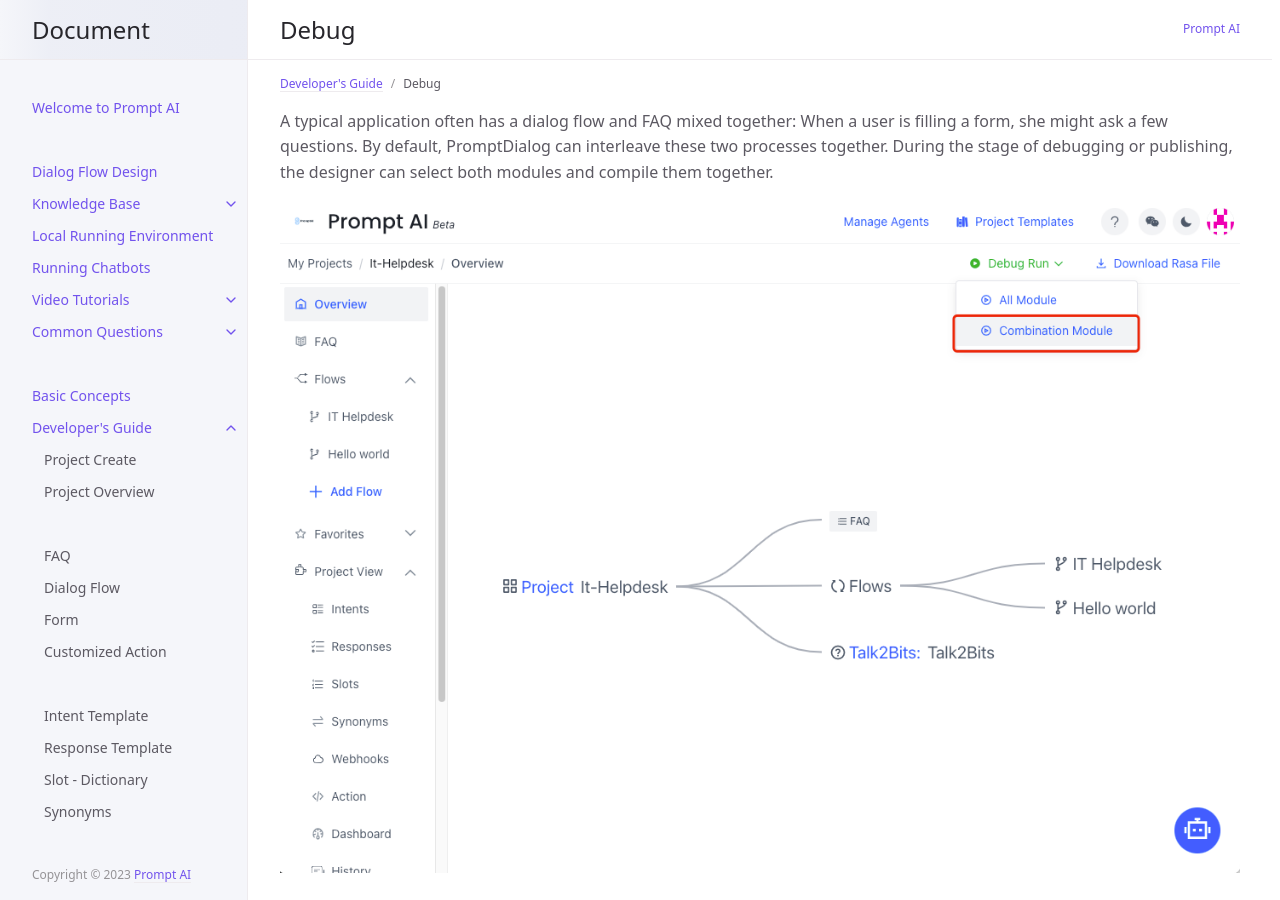
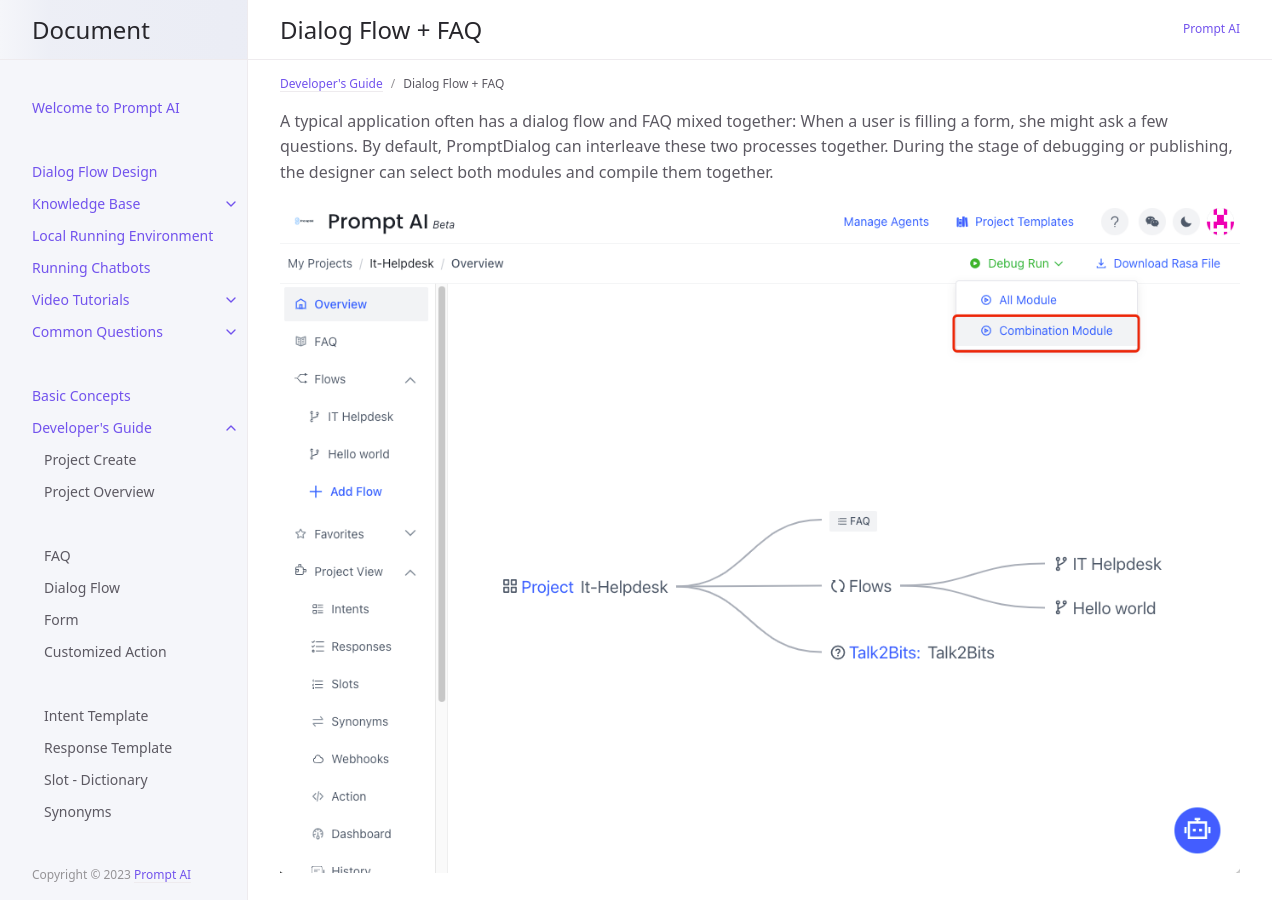
Before and after one commit to PromptAI/promptdialog, a Jekyll site: the page built from docs/tutorial/debug.md, in a window 1280 px wide and 900 px high. Built offline with Jekyll 4.4.1, drawn with Linux system fonts in a browser that asks for light colours.

Commit message:
Update debug.md

```diff
--- a/docs/tutorial/debug.md
+++ b/docs/tutorial/debug.md
@@ -1,6 +1,6 @@
 ---
 layout: en
-title: Debug
+title: Dialog Flow + FAQ
 parent: Developer's Guide
 nav_order: 15
 ---
```
